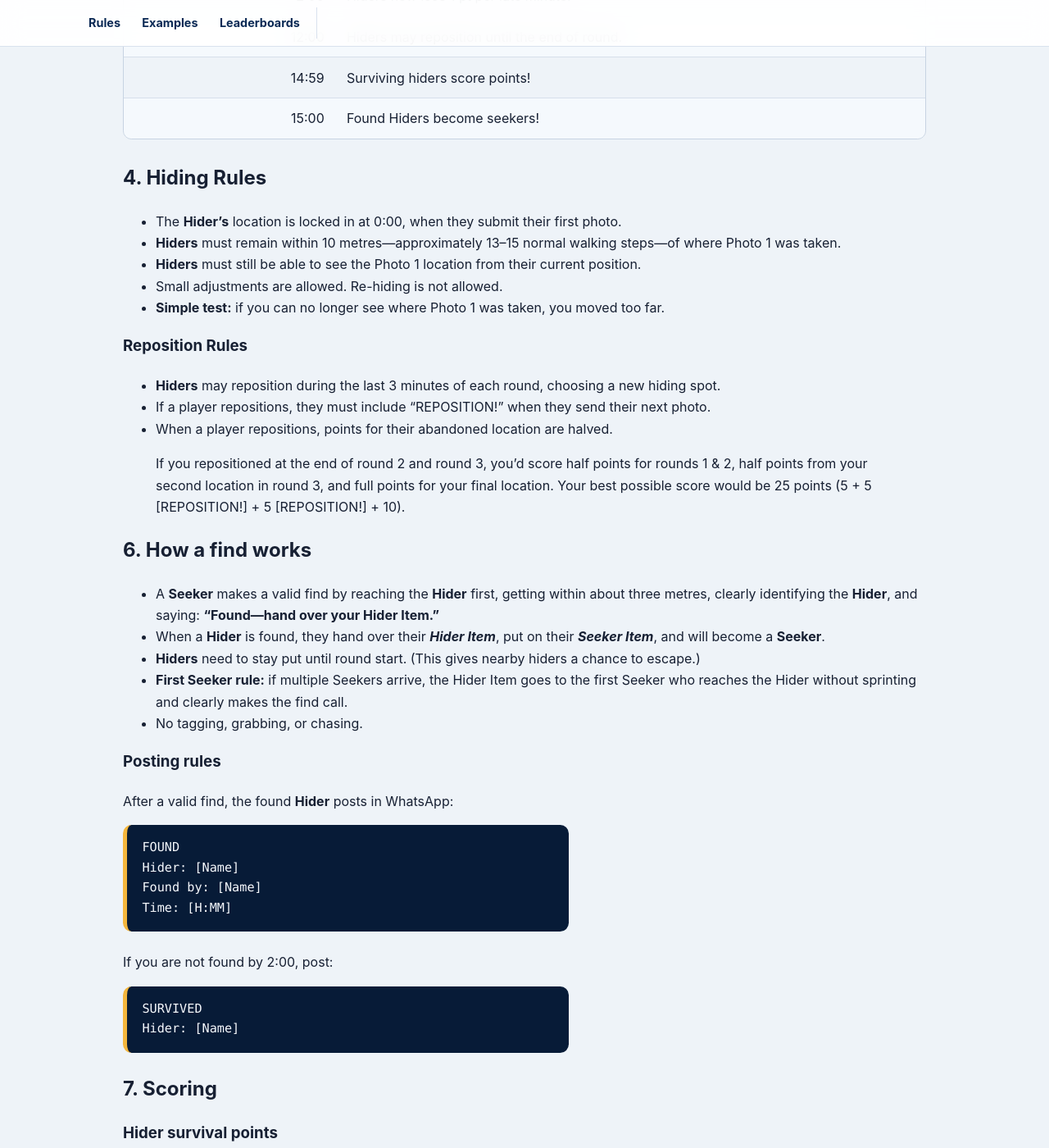
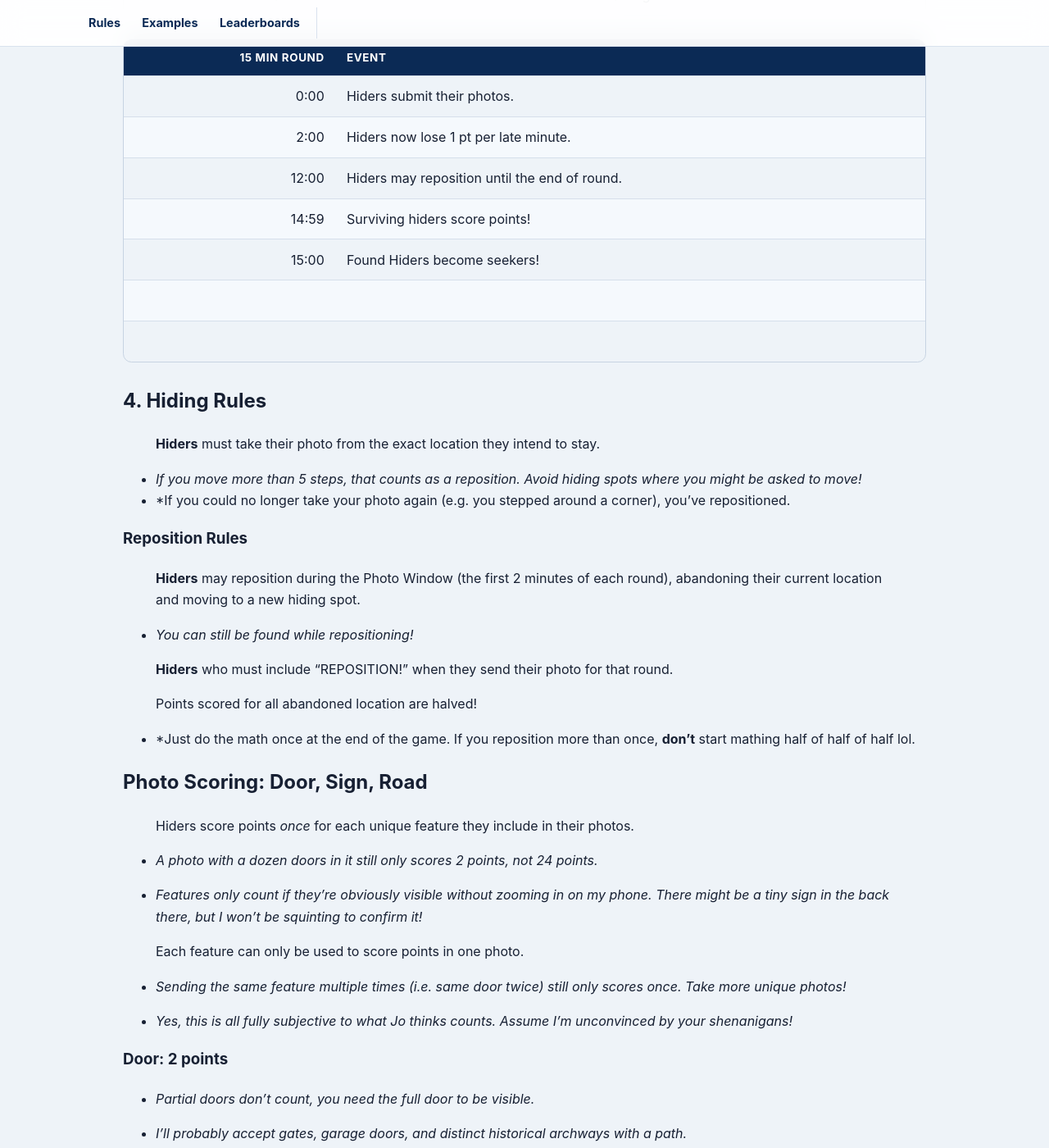
Before and after one commit to mmaxin/hide-and-seek-game, a Jekyll site: the page built from rules.md, in a window 1280 px wide and 1400 px high, scrolled down 3983 px. Shown: the whole window at 82% size. Built offline with Jekyll 4.4.1, drawn with Linux system fonts in a browser that asks for light colours; our own code applies the rules of GitHub Pages for plain Markdown files; some of the changed text lies outside the part shown.

Commit message:
Update rules.md

```diff
--- a/rules.md
+++ b/rules.md
@@ -24,7 +24,8 @@
 ### Join the Group Chat!
 > **All Players** must join the group chat before starting the game.
 
-- *Each player will require a cell phone with a camera and a data plan!*
+- *Each player needs a cell phone with a camera and a data plan!*
+- *We might use up to 0.2 gigs, depending on player count.*
 ### Choose Hiders and Seekers!
 {: #teams }
 
@@ -162,15 +163,22 @@
 
 ### Start the Countdown: 10 minutes
 
+> **Hiders** send a selfie from Home Base.
+
+- *Some of you are meeting for the first time today!*
+
 > **Hiders** leave Home Base, and have 10 minutes to choose their hiding spot within the Map.
 
 - *It's a 9 minute walk from **Platia Arionos** to the furthest map boundary. No need to run, just walk with purpose!*
 
 > **Starting Seekers** must remain at **Home Base** during the **Countdown**.
 
+### Start the Hunt: 4 Rounds x 15 min
+
 
 > To begin Round 1, each **Starting Seeker** must begin a 1-hour live location-share with the group.
 
+> Each game has 4 rounds, lasting 15 minutes each.
 
 {% comment %}
 - [this phase could be called the Countdown maybe?]
@@ -182,11 +190,17 @@
 
 
 
-## 4. Rounds & Photo Window
+## 4. Photo Window
 {: #photo-clues }
 
-- Each game has 4 rounds, lasting 15 minutes each.
-- The first 2 minutes of each round is called the Photo Window. Hiders may submit their photos during this time for points!
+
+
+> The first 2 minutes of each round is called the Photo Window. Hiders submit their photos during this time!
+
+- *See Photo Scoring below for points.*
+
+
+
 {% comment %}
 - At the beginning of each round, all **Hiders** must submit a photo.
 
@@ -220,37 +234,95 @@
 | +0:45 | Round 4 · Photo due | |
 | +1:00 | Game End | Remaining **Hiders** win! |
 
-| 15 min Round | Event |
-| ---:| --- |
-| 0:00 | Round Start |
-| 0:01 | Hiders may submit a photo. |
-| 2:00 | Hiders now lose 1 pt per late minute. |
-| 12:00 | Hiders may reposition until the end of round. |
-| 14:59 | Surviving hiders score points! |
-| 15:00 | Found Hiders become seekers! |
-
+| 15 min Round | Event                                         |
+| -----------: | --------------------------------------------- |
+|         0:00 | Hiders submit their photos.                   |
+|         2:00 | Hiders now lose 1 pt per late minute.         |
+|        12:00 | Hiders may reposition until the end of round. |
+|        14:59 | Surviving hiders score points!                |
+|        15:00 | Found Hiders become seekers!                  |
+|              |                                               |
+|              |                                               |
 
 
 ## 4. Hiding Rules
 {: #locked-location }
 
+> **Hiders** must take their photo from the exact location they intend to stay.
+
+
+- *If you move more than 5 steps, that counts as a reposition. Avoid hiding spots where you might be asked to move!*
+- *If you could no longer take your photo again (e.g. you stepped around a corner), you've repositioned.
+
+
 {% comment %}
 - **Hiders** may hide solo, in pairs, or in groups of up to three.
-{% endcomment %}
 - The **Hider’s** location is locked in at 0:00, when they submit their first photo.
 - **Hiders** must remain within 10 metres—approximately 13–15 normal walking steps—of where Photo 1 was taken.
+
+
 - **Hiders** must still be able to see the Photo 1 location from their current position.
 - Small adjustments are allowed. Re-hiding is not allowed.
 - **Simple test:** if you can no longer see where Photo 1 was taken, you moved too far.
+{% endcomment %}
 
 
 ### Reposition Rules
-- **Hiders** may reposition during the last 3 minutes of each round, choosing a new hiding spot.
-- If a player repositions, they must include "REPOSITION!" when they send their next photo.
-- When a player repositions, points for their abandoned location are halved.
+> **Hiders** may reposition during the Photo Window (the first 2 minutes of each round), abandoning their current location and moving to a new hiding spot.
 
-> If you repositioned at the end of round 2 and round 3, you'd score half points for rounds 1 & 2, half points from your second location in round 3, and full points for your final location. Your best possible score would be 25 points (5 + 5 [REPOSITION!] + 5 [REPOSITION!] + 10).
+- *You can still be found while repositioning!*
 
+> **Hiders** who must include "REPOSITION!" when they send their photo for that round.
+
+> Points scored for all abandoned location are halved!
+
+- *Just do the math once at the end of the game. If you reposition more than once, **don't** start mathing half of half of half lol.
+
+{% comment %}
+- If you repositioned at the end of round 2 and round 3, you'd score half points for rounds 1 & 2, half points from your second location in round 3, and  for your final location. Your best possible score would be 25 points (5 + 5 [REPOSITION!] + 5 [REPOSITION!] + 10).
+{% endcomment %}
+
+## Photo Scoring: Door, Sign, Road
+
+
+> Hiders score points *once* for each unique feature they include in their photos.
+
+- *A photo with a dozen doors in it still only scores 2 points, not 24 points.*
+
+- *Features only count if they're obviously visible without zooming in on my phone. There might be a tiny sign in the back there, but I won't be squinting to confirm it!*
+
+> Each feature can only be used to score points in one photo.
+
+- *Sending the same feature multiple times (i.e. same door twice) still only scores once. Take more unique photos!*
+
+
+- *Yes, this is all fully subjective to what Jo thinks counts. Assume I'm unconvinced by your shenanigans!*
+
+### Door: 2 points
+
+- *Partial doors don't count, you need the full door to be visible.*
+
+- *I'll probably accept gates, garage doors, and distinct historical archways with a path.*
+
+- *I'll probably reject vehicle doors, windows, and open doorways that don't show the full door.*
+
+### Unique Sign: 4 points
+
+- *Partial signs don't count, you need the full sign to be visible.*
+
+- *I'll probably accept street names, store brands, and distinct artworks (even without text if it's large enough).*
+
+- *I'll probably reject stickers, posters, generic street signs (i.e. stop sign), and signs without legible text.*
+
+### End of the Road: 6 points
+
+- *Partial roads don't count, you need the end of the road to be visible.*
+
+- *I'll probably accept any path, hallway, alley, or road where both sides walls are visible (you won't see the end of a curving road, but both walls is good enough).*
+
+- *I'll probably reject plazas, and roads where only one wall is visible,*
+
+- *You will need to be at a crossroads to send multiple unique roads from a single location!
 
 
 ## 6. How a find works
```
